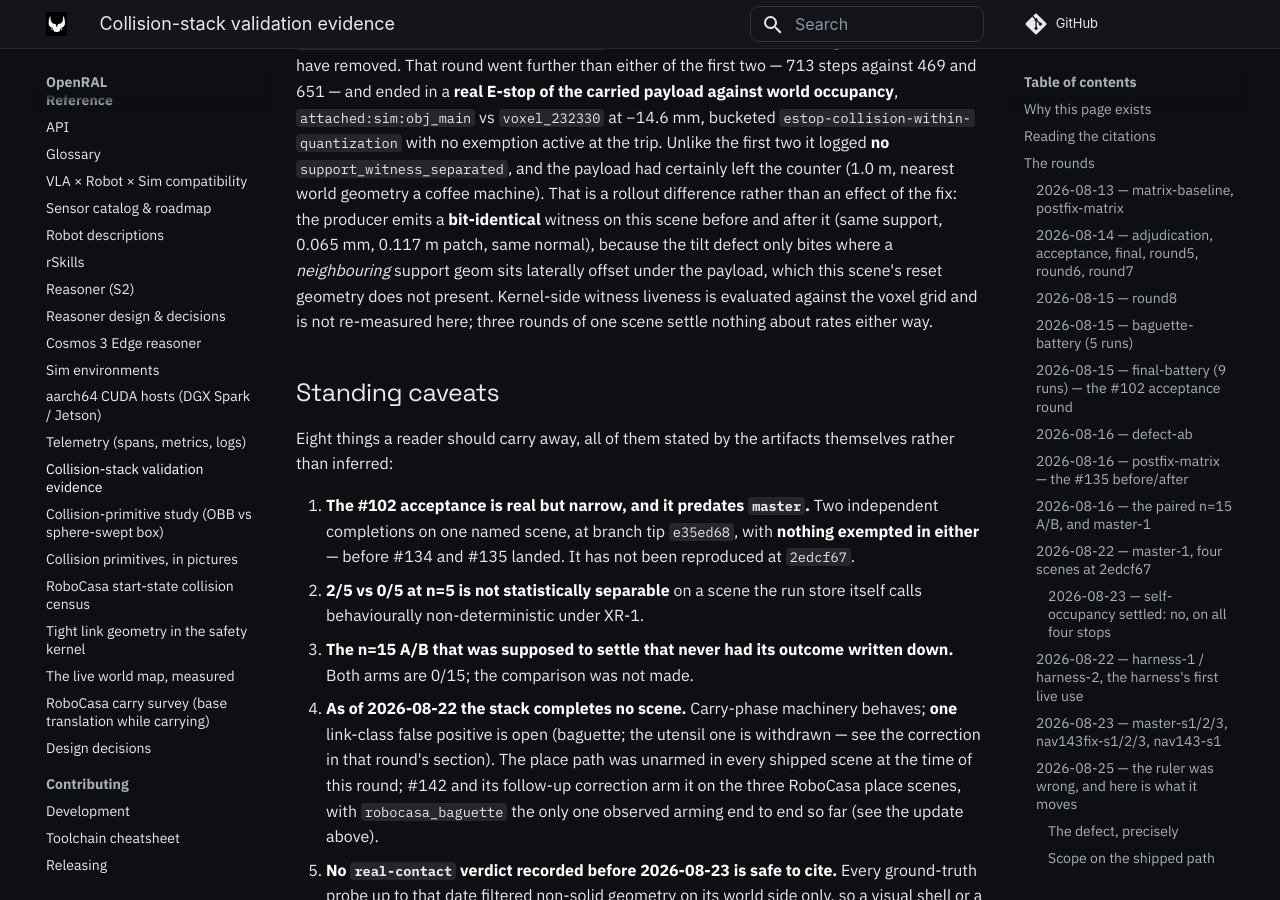
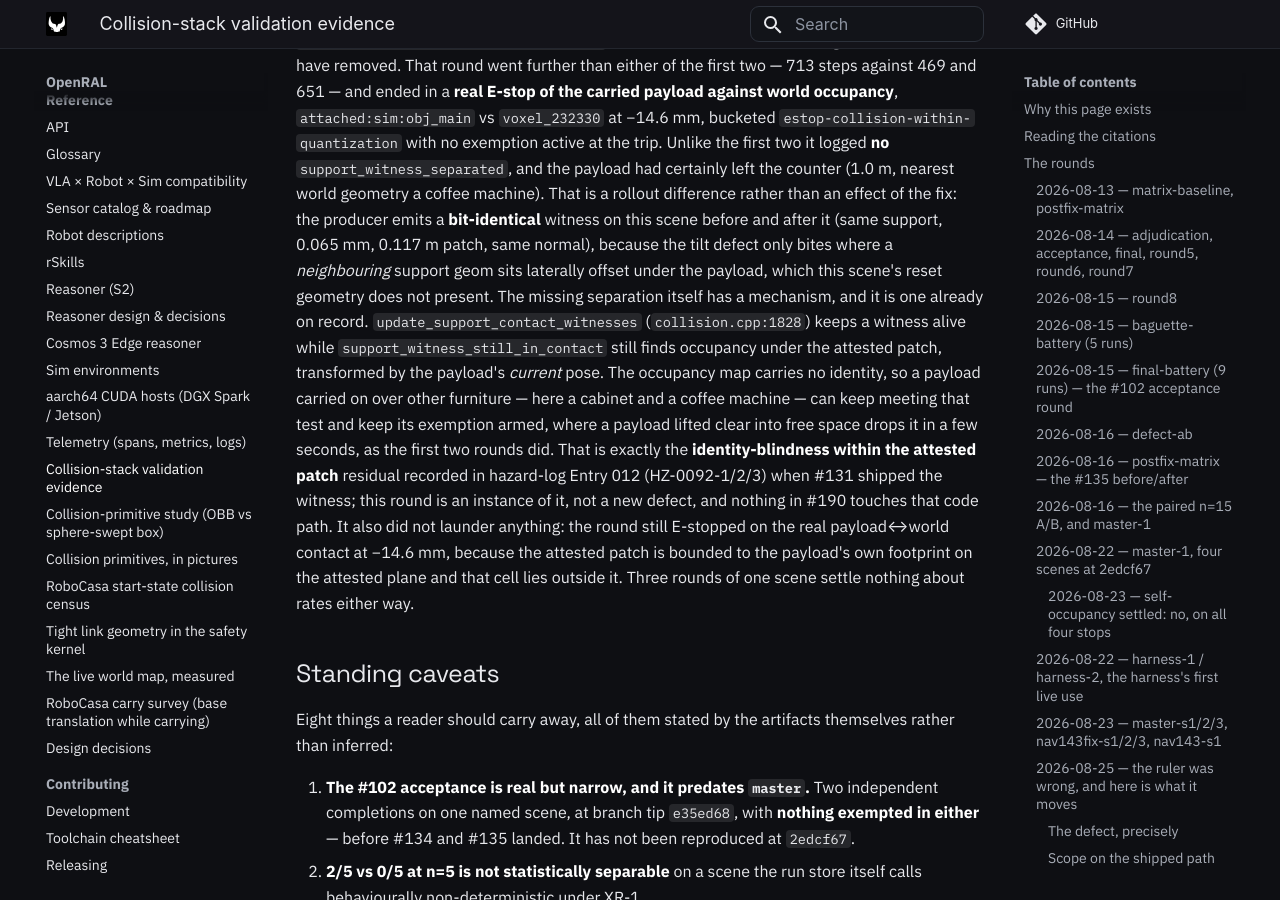
Before and after one commit to OpenRAL/openral, an MkDocs documentation site: the page built from docs/reference/collision-validation-evidence.md, in a window 1280 px wide and 900 px high, scrolled down 28381 px. Built offline with MkDocs 1.6.1 and Material for MkDocs 9.7.7, drawn with Linux system fonts in a browser that asks for light colours; comment, search, counter and statistics services are not loaded.

Commit message:
docs(collision): name the mechanism behind the persistent support witness
The third round armed a witness and never separated it. update_support_contact_witnesses
keeps a witness alive while occupancy is still found under the attested patch at
the payload's current pose, and the map has no identity -- so a payload carried
on over other furniture keeps its exemption armed. That is the identity-blindness
residual in hazard-log Entry 012 (HZ-0092-1/2/3), not a new defect, and the round
still stopped on the real contact.

Co-Authored-By: Claude Opus 5 <noreply@anthropic.com>
Claude-Session: https://claude.ai/code/session_01HSutpDDKU5QufdAPtubnaP
Signed-off-by: Adrian <adrian@qualiastudios.dev>

```diff
--- a/docs/reference/collision-validation-evidence.md
+++ b/docs/reference/collision-validation-evidence.md
@@ -1192,9 +1192,22 @@ machine). That is a rollout difference rather than an effect of the fix: the
 producer emits a **bit-identical** witness on this scene before and after it
 (same support, 0.065 mm, 0.117 m patch, same normal), because the tilt defect
 only bites where a *neighbouring* support geom sits laterally offset under the
-payload, which this scene's reset geometry does not present. Kernel-side
-witness liveness is evaluated against the voxel grid and is not re-measured
-here; three rounds of one scene settle nothing about rates either way.
+payload, which this scene's reset geometry does not present.
+The missing separation itself has a mechanism, and it is one already on record.
+`update_support_contact_witnesses` (`collision.cpp:1828`) keeps a witness alive
+while `support_witness_still_in_contact` still finds occupancy under the
+attested patch, transformed by the payload's *current* pose. The occupancy map
+carries no identity, so a payload carried on over other furniture — here a
+cabinet and a coffee machine — can keep meeting that test and keep its
+exemption armed, where a payload lifted clear into free space drops it in a few
+seconds, as the first two rounds did. That is exactly the **identity-blindness
+within the attested patch** residual recorded in hazard-log Entry 012
+(HZ-0092-1/2/3) when #131 shipped the witness; this round is an instance of it,
+not a new defect, and nothing in #190 touches that code path. It also did not
+launder anything: the round still E-stopped on the real payload↔world contact
+at −14.6 mm, because the attested patch is bounded to the payload's own
+footprint on the attested plane and that cell lies outside it. Three rounds of
+one scene settle nothing about rates either way.
 
 ## Standing caveats
 
```
